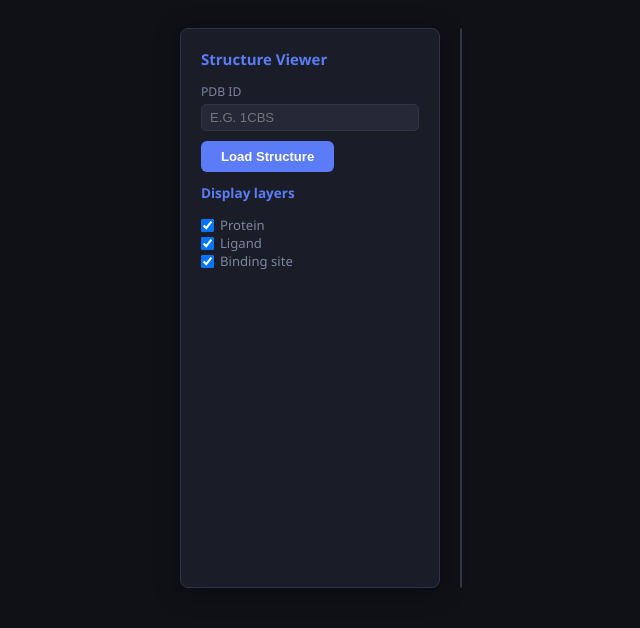
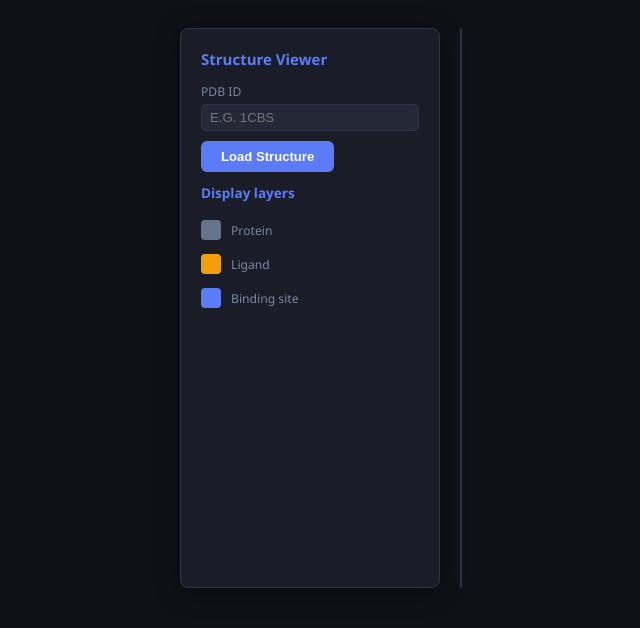
Before and after one commit to 31ldts/vhelibs-web, a Flask app: page / in a window 1280 px wide, after a click on "3D Viewer". Shown: the part 73-701 px from the top of the page, without its empty margins (319-959 px from the left). Run offline with Flask 3, Linux system fonts and the light colour scheme; some libraries are stand-ins or nearby versions.

Commit message:
Add unified layer controls with checkboxes for protein, ligand, and binding site visibility

```diff
--- a/app/static/css/style.css
+++ b/app/static/css/style.css
@@ -304,3 +304,44 @@
 
 /* ── Utilities ────────────────────────────────────────── */
 .hidden { display: none !important; }
+
+/* ── Unified layer controls ──────────────────────────── */
+.layer-control {
+  display: flex;
+  align-items: center;
+  gap: 10px;
+  cursor: pointer;
+  font-size: .8125rem;
+  color: var(--clr-muted);
+  margin: 6px 0;
+  padding: 4px 0;
+  user-select: none;
+}
+.layer-control input[type="checkbox"] {
+  display: none; /* ocultamos el checkbox nativo */
+}
+
+.layer-swatch {
+  width: 20px;
+  height: 20px;
+  border-radius: 4px;
+  border: 2px solid currentColor;
+  flex-shrink: 0;
+  transition: background .15s, border-color .15s;
+}
+
+/* Colores específicos para cada capa (fondo y borde) */
+.swatch-protein { background: #64748b; border-color: #64748b; }
+.swatch-ligand  { background: #f59e0b; border-color: #f59e0b; }
+.swatch-bs      { background: #5b7cf6; border-color: #5b7cf6; }
+
+/* Cuando el checkbox NO está marcado → fondo transparente (solo borde) */
+.layer-control input[type="checkbox"]:not(:checked) + .layer-swatch {
+  background: transparent !important;
+}
+/* Cuando está marcado, el fondo se mantiene según su clase (no se necesita regla extra) */
+
+/* (Opcional) Atenuar el texto cuando la capa está oculta */
+.layer-control input[type="checkbox"]:not(:checked) ~ * {
+  opacity: 0.6;
+}
--- a/app/static/js/app.js
+++ b/app/static/js/app.js
@@ -305,7 +305,6 @@
 const nglContainer      = document.getElementById("nglContainer");
 const viewerPdbInput    = document.getElementById("viewerPdbInput");
 const loadStructureBtn  = document.getElementById("loadStructureBtn");
-const viewerLegend      = document.getElementById("viewerLegend");
 const viewerLigandList  = document.getElementById("viewerLigandList");
 const viewerResiduePicker = document.getElementById("viewerResiduePicker");
 
@@ -376,7 +375,6 @@
     nglStage.removeAllComponents();
     currentComponent = null;
   }
-  viewerLegend.classList.add("hidden");
   viewerResiduePicker.classList.add("hidden");
   nglReprs = {};
   document.getElementById("chkProtein").checked = true;
@@ -503,7 +501,6 @@
   chkBS.onchange.call(chkBS);
 
   comp.autoView();
-  viewerLegend.classList.remove("hidden");
 
   // Re-fit the camera shortly after, in case the canvas was 0x0 (hidden tab,
   // layout not yet settled) at the time of the first autoView() call above.
--- a/app/templates/index.html
+++ b/app/templates/index.html
@@ -136,21 +136,22 @@
           <div class="viewer-btn-row">
             <button id="loadStructureBtn" class="btn btn-primary">Load Structure</button>
           </div>
-          <div id="viewerLegend" class="viewer-legend hidden">
-            <div class="legend-item"><span class="legend-swatch swatch-ligand"></span> Ligand</div>
-            <div class="legend-item"><span class="legend-swatch swatch-bs"></span> Binding site</div>
-            <div class="legend-item"><span class="legend-swatch swatch-protein"></span> Protein</div>
-          </div>
           <div class="viewer-layers">
             <h3 class="card-title" style="font-size:.9rem;margin-top:12px">Display layers</h3>
-            <label class="checkbox-label">
-              <input type="checkbox" id="chkProtein" checked> Protein
+            <label class="layer-control">
+              <input type="checkbox" id="chkProtein" checked>
+              <span class="layer-swatch swatch-protein"></span>
+              Protein
             </label>
-            <label class="checkbox-label">
-              <input type="checkbox" id="chkLigand" checked> Ligand
+            <label class="layer-control">
+              <input type="checkbox" id="chkLigand" checked>
+              <span class="layer-swatch swatch-ligand"></span>
+              Ligand
             </label>
-            <label class="checkbox-label">
-              <input type="checkbox" id="chkBS" checked> Binding site
+            <label class="layer-control">
+              <input type="checkbox" id="chkBS" checked>
+              <span class="layer-swatch swatch-bs"></span>
+              Binding site
             </label>
           </div>
           <div id="viewerResiduePicker" class="residue-picker hidden">
```
